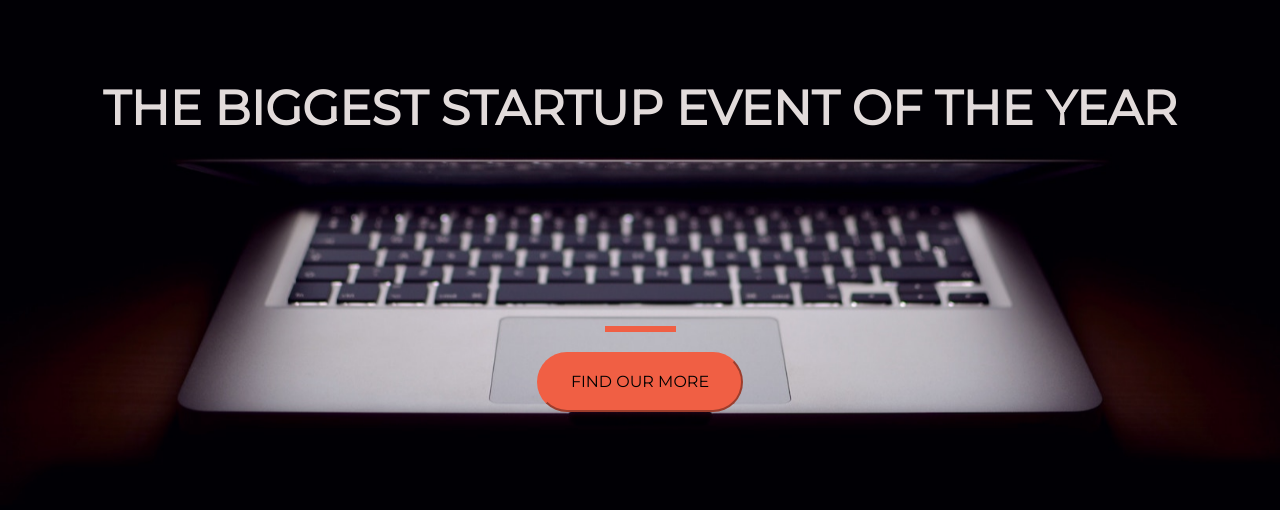
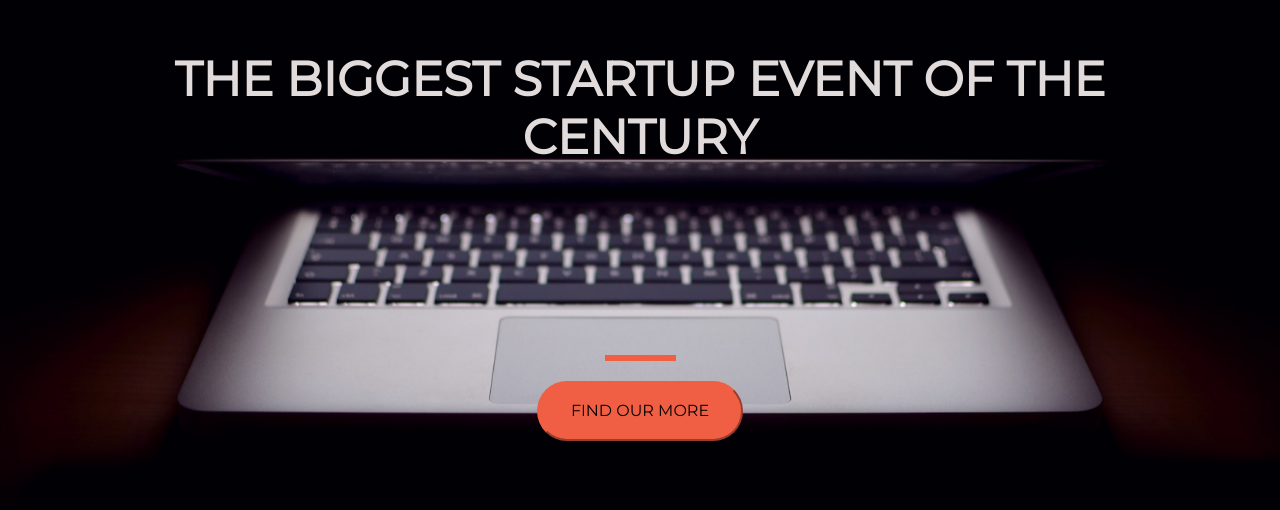
Before and after one commit to DaniAkiode/start-up-of-the-year, a plain HTML site: page index.html in a window 1280 px wide. Shown: the part 154-664 px from the top of the page. Drawn offline with nearby package versions, Linux system fonts and the light colour scheme.

Commit message:
Update event title from 'Year' to 'Century'

```diff
--- a/index.html
+++ b/index.html
@@ -22,7 +22,7 @@
     <div class="container d-flex align-items-center h-100">
       <div class="row">
         <header class="text-center col-12">
-          <h1 class="text-uppercase"><strong>The Biggest Startup Event Of The Year</strong></h1>
+          <h1 class="text-uppercase"><strong>The Biggest Startup Event Of The Century</strong></h1>
         </header>
         <div class="buffer col-12"></div>
         <section class="text-center col-12">
```
